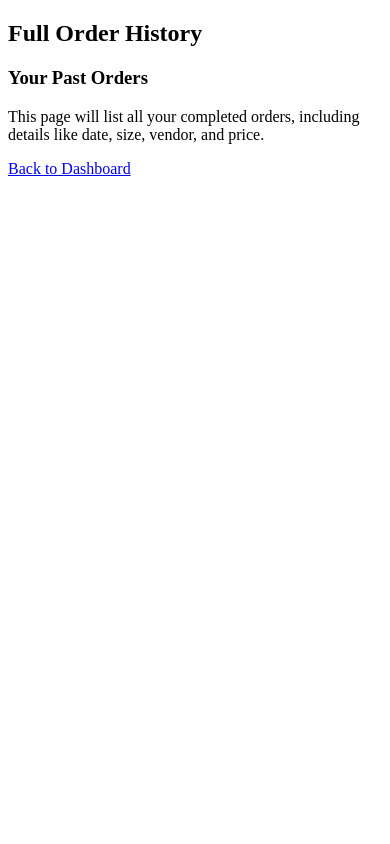
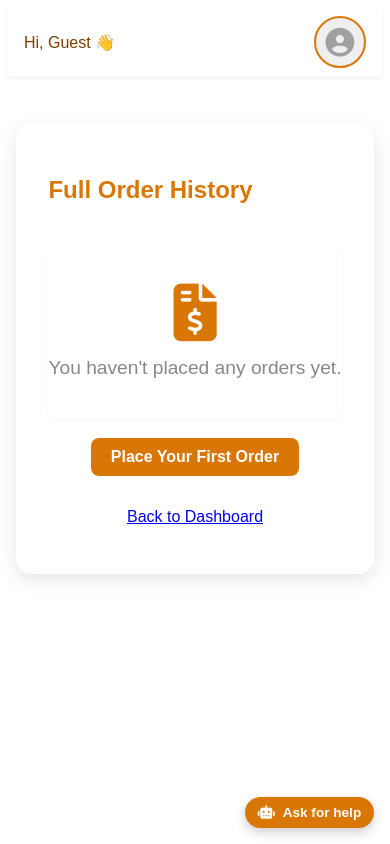
Before and after one commit to Flora72/GasGo, a Django app: page /history/ in a window 390 px wide. Run offline with Django 5.2, Linux system fonts and the light colour scheme.

Commit message:
feat: Implement order history view and page layout

```diff
--- a/gasgoApp/urls.py
+++ b/gasgoApp/urls.py
@@ -19,6 +19,7 @@ urlpatterns = [
     path('vendors/', views.vendors, name='vendors'),
     path('orders/', views.order, name='orders'),
     path('gasbot/', views.gasbot, name='gasbot'),
+    path('history/', views.history_view, name='history'),
     path('reset/<uidb64>/<token>/', auth_views.PasswordResetConfirmView.as_view(template_name='reset_password.html'), name='password_reset_confirm'),
     path('reset/done/', auth_views.PasswordResetCompleteView.as_view(template_name='password_reset_complete.html'),  name='password_reset_complete'),
     path('payment/<str:order_id>/initiate/', views.initiate_payment, name='initiate_payment'),
--- a/gasgoApp/views.py
+++ b/gasgoApp/views.py
@@ -386,3 +386,19 @@ def mpesa_callback(request):
         return JsonResponse({"ResultCode": 0, "ResultDesc": "Accepted"})
 
     return JsonResponse({"ResultCode": 1, "ResultDesc": "Invalid Method"}, status=405)
+
+
+@login_required
+def history_view(request):
+    try:
+        user_orders = Order.objects.filter(
+            user=request.user
+        ).order_by('-order_date') # Sort by newest first
+    except NameError:
+        # Fallback if the Order model isn't imported or defined yet
+        user_orders = []
+
+    context = {
+        'orders': user_orders, # Pass the list of orders to the template
+    }
+    return render(request, 'history.html', context)
--- /dev/null
+++ b/static/css/history.css
@@ -0,0 +1,198 @@
+/* ----------------------------------- */
+/* History Page Styles: history.css    */
+/* ----------------------------------- */
+
+/* Base Reset & Typography (Borrowed from Auth/Emer) */
+body {
+    margin: 0;
+    font-family: 'Poppins', sans-serif;
+    background: linear-gradient(to bottom right, #F5F0E6, #EADAC1); /* Auth Background */
+    color: #4B2E2E;
+}
+
+h1, h2 {
+    color: #D97706;
+    font-weight: 600;
+    margin-bottom: 1rem;
+}
+
+/* History Container */
+.history-container {
+    max-width: 1100px;
+    margin: 3rem auto;
+    padding: 2rem;
+    background: rgba(255, 255, 255, 0.6);
+    backdrop-filter: blur(10px);
+    border-radius: 16px;
+    box-shadow: 0 6px 20px rgba(0,0,0,0.1);
+}
+
+.history-header {
+    display: flex;
+    justify-content: space-between;
+    align-items: center;
+    margin-bottom: 1.5rem;
+}
+
+/* Table Styling */
+.history-table {
+    width: 100%;
+    border-collapse: collapse;
+    margin-top: 1rem;
+    background-color: #fff; /* White background for the table content */
+    border-radius: 12px;
+    overflow: hidden; /* Ensures rounded corners cut off table border */
+    box-shadow: 0 2px 8px rgba(0,0,0,0.08);
+}
+
+.history-table th,
+.history-table td {
+    padding: 0.8rem 1rem;
+    text-align: left;
+    border-bottom: 1px solid #EADAC1; /* Light separator */
+}
+
+.history-table th {
+    background-color: #D97706;
+    color: white;
+    font-weight: 600;
+    text-transform: uppercase;
+    font-size: 0.9rem;
+    cursor: pointer; /* Suggests sortability */
+    transition: background-color 0.2s;
+}
+
+.history-table th:hover {
+    background-color: #B45309;
+}
+
+.history-table tr:nth-child(even) {
+    background-color: #F8F8F8; /* Subtle zebra striping */
+}
+
+.history-table tr:hover {
+    background-color: #F0E9D9; /* Hover effect */
+}
+
+/* Specific Column Styling */
+.status-paid {
+    color: #10B981; /* Green for success */
+    font-weight: 500;
+}
+
+.status-pending {
+    color: #F59E0B; /* Amber for warning */
+    font-weight: 500;
+}
+
+.status-failed {
+    color: #EF4444; /* Red for error */
+    font-weight: 500;
+}
+
+/* Filter/Search Bar Area */
+.filter-controls {
+    display: flex;
+    gap: 1rem;
+    margin-bottom: 1.5rem;
+    flex-wrap: wrap;
+}
+
+.filter-controls input[type="text"],
+.filter-controls select {
+    padding: 0.6rem 1rem;
+    border: 1px solid #ccc;
+    border-radius: 8px;
+    font-size: 1rem;
+    font-family: 'Poppins', sans-serif;
+    background-color: #fff;
+    box-shadow: inset 0 1px 3px rgba(0,0,0,0.05);
+    min-width: 180px;
+}
+
+/* Responsive adjustments */
+@media (max-width: 768px) {
+    .history-header {
+        flex-direction: column;
+        align-items: flex-start;
+    }
+    .filter-controls {
+        flex-direction: column;
+        width: 100%;
+    }
+    .filter-controls input, .filter-controls select {
+        width: 100%;
+    }
+    /* Make table rows stack vertically for small screens */
+    .history-table, .history-table thead, .history-table tbody, .history-table th, .history-table td, .history-table tr {
+        display: block;
+    }
+    .history-table thead tr {
+        position: absolute;
+        top: -9999px;
+        left: -9999px;
+    }
+    .history-table tr {
+        border: 1px solid #ccc;
+        margin-bottom: 0.8rem;
+        border-radius: 8px;
+    }
+    .history-table td {
+        border: none;
+        position: relative;
+        padding-left: 50%;
+        text-align: right;
+    }
+    .history-table td:before {
+        content: attr(data-label);
+        position: absolute;
+        left: 10px;
+        width: 45%;
+        padding-right: 10px;
+        white-space: nowrap;
+        text-align: left;
+        font-weight: 600;
+        color: #7B3F00;
+    }
+}
+
+/* Add these styles to the bottom of your existing history.css */
+
+.history-summary {
+    margin-bottom: 1.5rem;
+    font-size: 1.1em;
+    font-weight: 500;
+}
+
+.no-orders {
+    text-align: center;
+    padding: 40px 0;
+    color: #888;
+    font-size: 1.2em;
+    background: #fff;
+    border-radius: 8px;
+    box-shadow: 0 1px 3px rgba(0,0,0,0.05);
+}
+
+.no-orders i {
+    display: block;
+    font-size: 3em;
+    margin-bottom: 15px;
+    color: #D97706; /* Match your brand color */
+}
+
+.history-cta .btn-primary {
+    /* Style for your call to action button */
+    display: inline-block;
+    padding: 10px 20px;
+    background-color: #D97706;
+    color: white;
+    text-decoration: none;
+    border-radius: 8px;
+    font-weight: 600;
+    transition: background-color 0.3s;
+}
+
+.history-cta .btn-primary:hover {
+    background-color: #B45309;
+}
--- a/templates/base.html
+++ b/templates/base.html
@@ -27,6 +27,7 @@
             <a href="{% url 'vendors' %}"><i class="fas fa-store"></i> Vendors</a>
             <a href="{% url 'track_order' %}"><i class="fas fa-truck"></i> Track Order</a>
             <a href="{% url 'emergency' %}"><i class="fas fa-phone"></i> Emergency</a>
+
             <a href="#"><i class="fas fa-mobile-alt"></i> USSD Access</a>
             <a href="{% url 'logout' %}"><i class="fas fa-sign-out-alt"></i> Logout</a>
         </nav>
--- a/templates/dashboard.html
+++ b/templates/dashboard.html
@@ -61,6 +61,7 @@
                 <a href="{% url 'emergency' %}" class="card"><i class="fas fa-phone"></i> Emergency Help</a>
                 <a href="{% url 'vendors' %}" class="card"><i class="fas fa-store"></i> Vendors</a>
                 <a href="{% url 'track_order' %}" class="card"><i class="fas fa-map-marker-alt"></i> Map</a>
+                <a href="{% url 'history' %}" class="card"><i class="fas fa-history"></i> Payment History</a>
                 <a href="{% url 'orders' %}" class="card"><i class="fas fa-credit-card"></i>
                     Payment</a>{#since we don't have a payment page the routing will point to orders but we'll work on it#}
             </div>
--- a/templates/history.html
+++ b/templates/history.html
@@ -1,28 +1,64 @@
-<!DOCTYPE html>
+{% extends "base.html" %}
 {% load static %}
-<html lang="en">
-<head>
-    <meta charset="UTF-8">
-    <title>Order History | GasGo</title>
+
+{% block title %}Order History | GasGo{% endblock %}
+
+{% block head %}
     <link rel="stylesheet" href="{% static 'css/history.css' %}"/>
-    <link rel="stylesheet" href="https://cdnjs.cloudflare.com/ajax/libs/font-awesome/6.5.0/css/all.min.css"/>
-</head>
-<body>
-    <div class="dashboard">
-        <aside class="sidebar">
-            </aside>
+{% endblock %}
 
-        <div class="main">
-            <header class="topbar">
-                <h2>Full Order History</h2>
-            </header>
+{% block content %}
+<section class="history-container">
+    <div class="history-header">
+        <h2>Full Order History</h2>
+        </div>
 
-            <section class="order-list">
-                <h3>Your Past Orders</h3>
-                <p>This page will list all your completed orders, including details like date, size, vendor, and price.</p>
-                <p><a href="{% url 'dashboard' %}">Back to Dashboard</a></p>
-            </section>
-        </div>
-    </div>
-</body>
-</html>
+    {% if orders %}
+        <p class="history-summary">You have **{{ orders|length }}** past orders in your record.</p>
+
+        <table class="history-table">
+            <thead>
+                <tr>
+                    <th>Order ID</th>
+                    <th>Date</th>
+                    <th>Vendor</th>
+                    <th>Size (kg)</th>
+                    <th>Total Price</th>
+                    <th>Status</th>
+                </tr>
+            </thead>
+            <tbody>
+                {% for order in orders %}
+                <tr>
+                    <td data-label="Order ID">#{{ order.id }}</td>
+                    <td data-label="Date">{{ order.order_date|date:"M d, Y" }}</td>
+                    <td data-label="Vendor">{{ order.vendor.name|default:"N/A" }}</td>
+                    <td data-label="Size (kg)">{{ order.cylinder_size }}</td>
+                    <td data-label="Total Price">Ksh {{ order.total_price|floatformat:2 }}</td>
+
+                    <td data-label="Status">
+                        {% if order.status == 'Paid' or order.status == 'Completed' %}
+                            <span class="status-paid">{{ order.status }}</span>
+                        {% elif order.status == 'Pending' or order.status == 'In Progress' %}
+                            <span class="status-pending">{{ order.status }}</span>
+                        {% else %}
+                            <span class="status-failed">{{ order.status|default:"Failed/Cancelled" }}</span>
+                        {% endif %}
+                    </td>
+                </tr>
+                {% endfor %}
+            </tbody>
+        </table>
+    {% else %}
+        <p class="no-orders">
+            <i class="fas fa-file-invoice-dollar"></i>
+            You haven't placed any orders yet.
+        </p>
+        <p class="history-cta" style="text-align: center;">
+            <a href="{% url 'orders' %}" class="btn-primary">Place Your First Order</a>
+        </p>
+    {% endif %}
+
+    <p style="text-align: center; margin-top: 2rem;"><a href="{% url 'dashboard' %}">Back to Dashboard</a></p>
+</section>
+{% endblock %}
```
